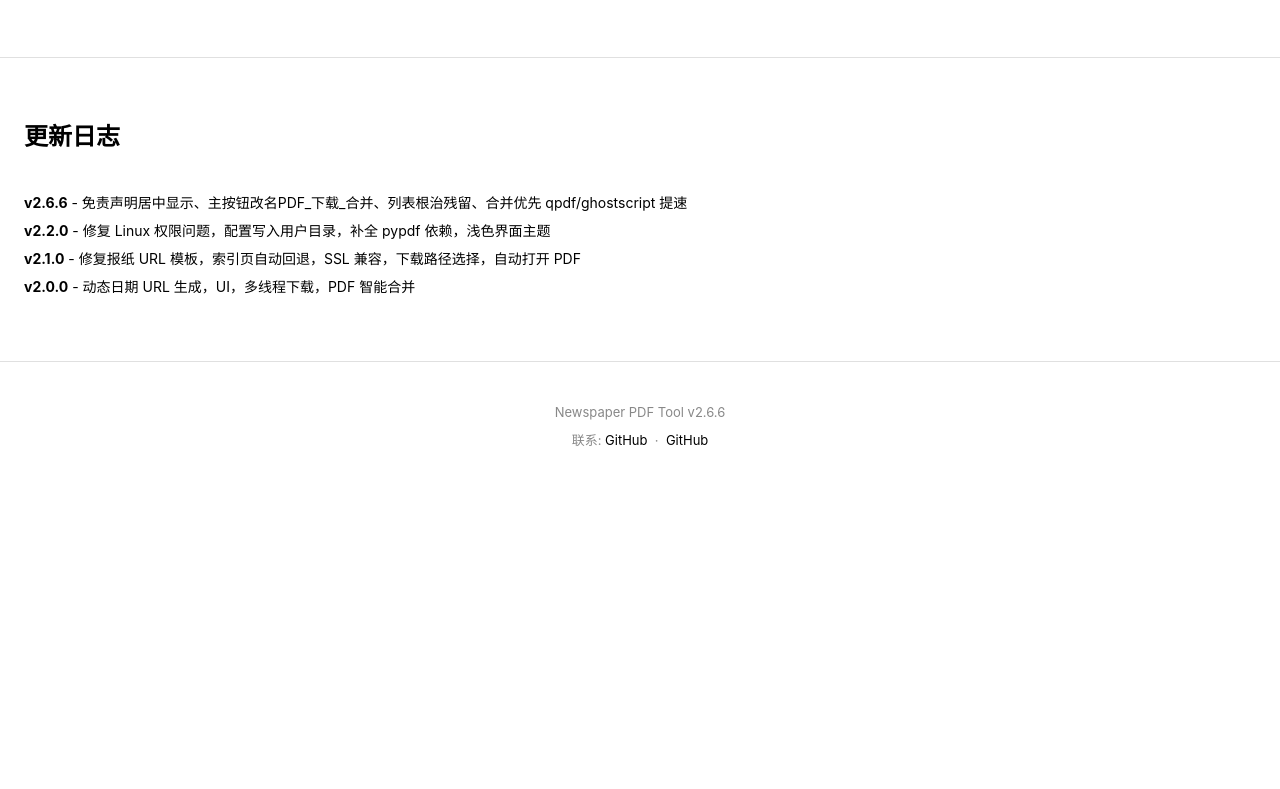
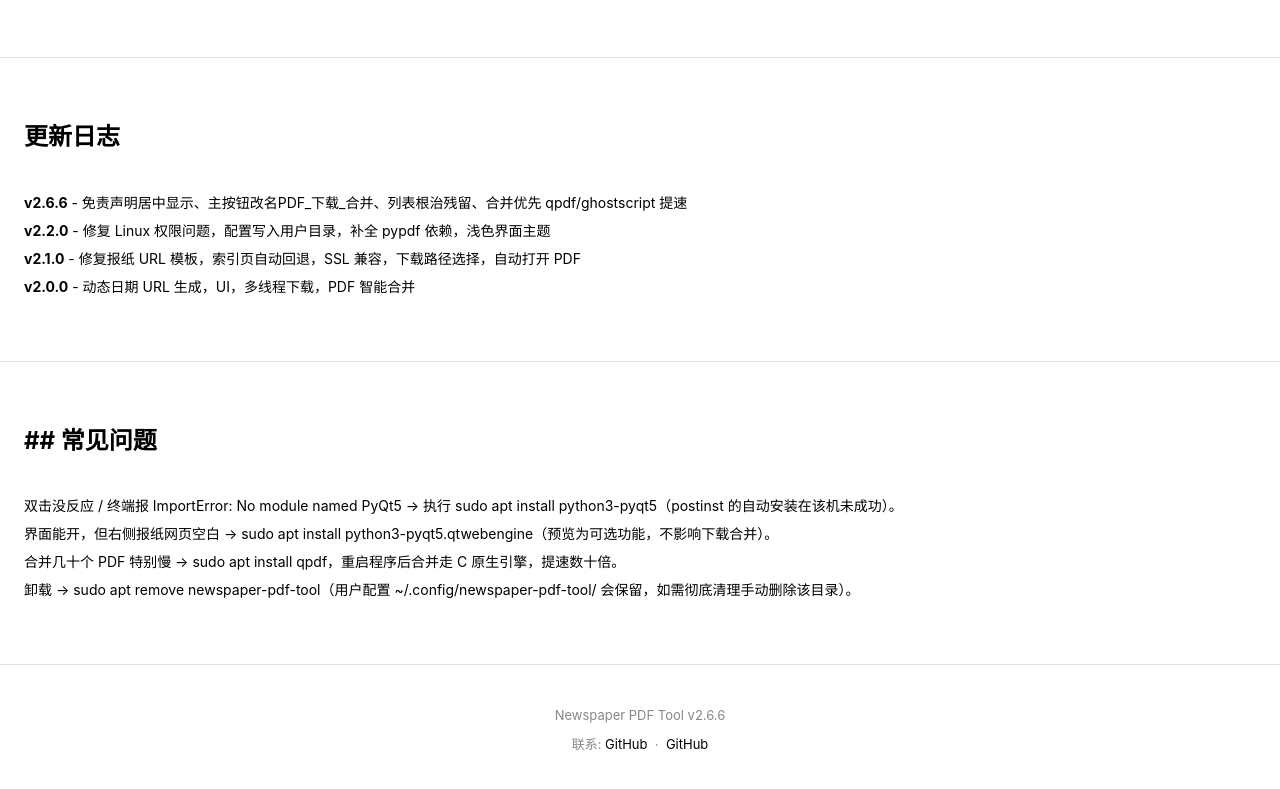
Before and after one commit to 25121814/newspaper-pdf-tool, a website: page vercel-site/index.html in a window 1280 px wide. Shown: the part 2807-3596 px from the top of the page. Before the commit the page ends 3298 px from the top, so only its background shows below. Drawn offline with Linux system fonts and the light colour scheme.

Commit message:
Update index.html

```diff
--- a/vercel-site/index.html
+++ b/vercel-site/index.html
@@ -303,6 +303,16 @@ newspaper-pdf-tool/<br>
     </div>
 </section>
 
+<section>
+  <h2> ## 常见问题</h2>
+    <div style="font-size: 14px; line-height: 2;">
+        <p>双击没反应 / 终端报 ImportError: No module named PyQt5 → 执行 sudo apt install python3-pyqt5（postinst 的自动安装在该机未成功）。</p>
+        <p>界面能开，但右侧报纸网页空白 → sudo apt install python3-pyqt5.qtwebengine（预览为可选功能，不影响下载合并）。</p>
+        <p>合并几十个 PDF 特别慢 → sudo apt install qpdf，重启程序后合并走 C 原生引擎，提速数十倍。</p>
+        <p>卸载 → sudo apt remove newspaper-pdf-tool（用户配置 ~/.config/newspaper-pdf-tool/ 会保留，如需彻底清理手动删除该目录）。</p>
+    </div>
+</section>
+
 <footer>
     <p>Newspaper PDF Tool v2.6.6</p>
     <p style="margin-top: 8px;">
```
